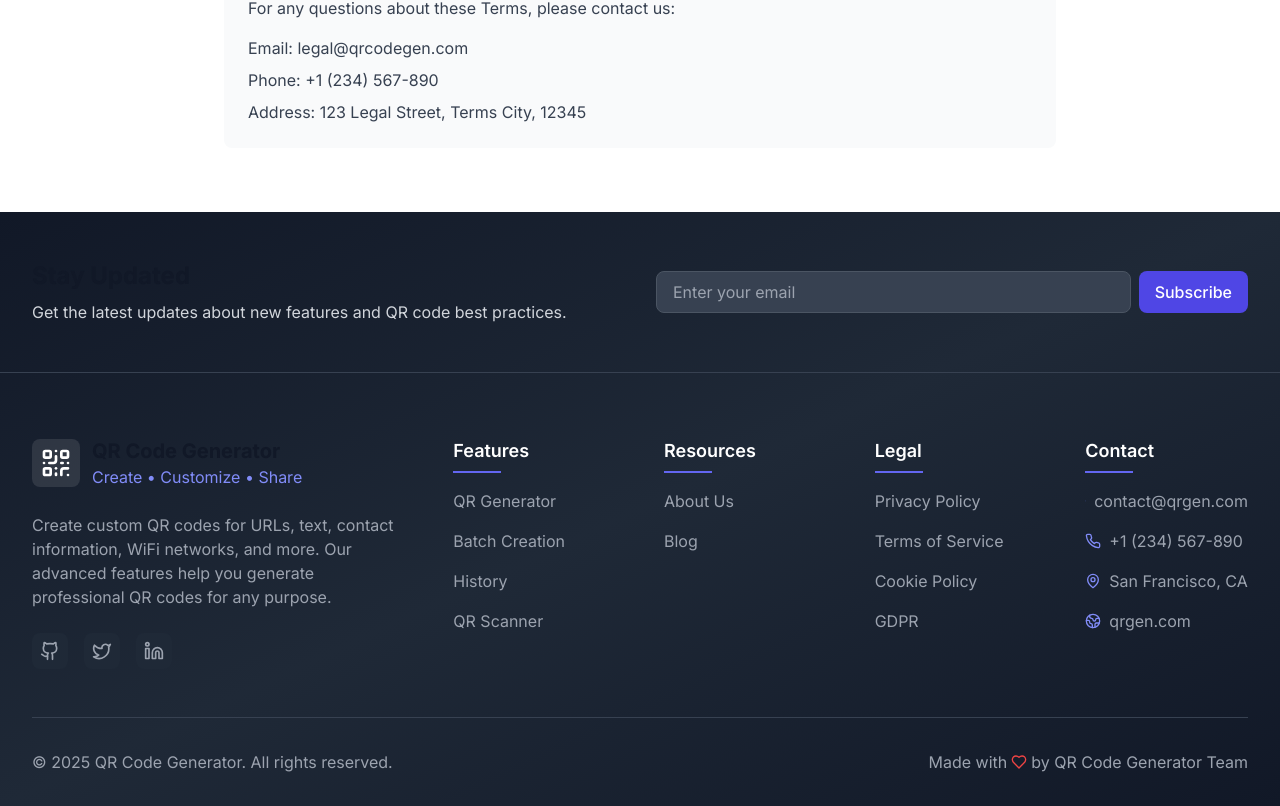
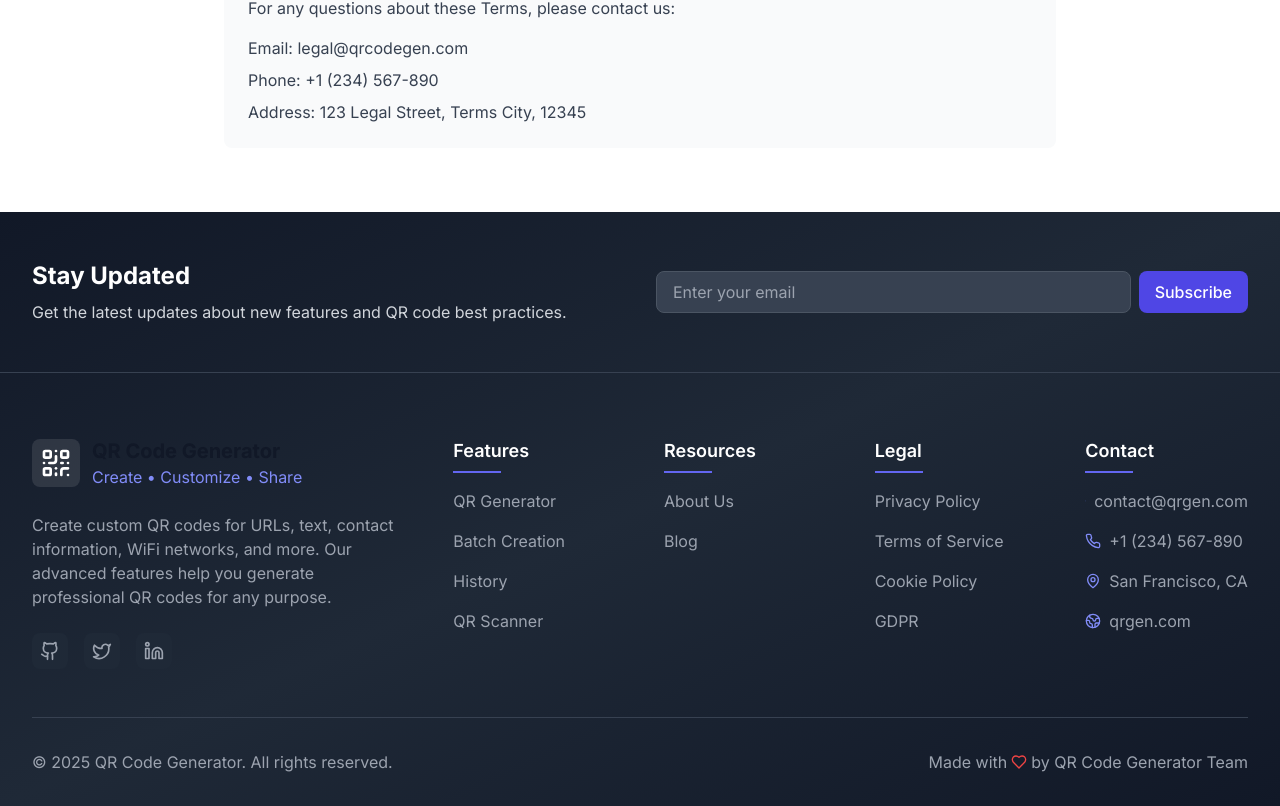
Before and after one commit to seomonu001/goqrgen, a React (Vite) app: page /legal/terms-of-service in a window 1280 px wide. Shown: the part 2865-3671 px from the top of the page. Built offline with nearby package versions, Linux system fonts and the light colour scheme.

Commit message:
Change 'Stay Updated' text color to white

```diff
--- a/src/components/Footer.tsx
+++ b/src/components/Footer.tsx
@@ -12,7 +12,7 @@ const Footer: React.FC = () => {
         <div className="container-custom py-12">
           <div className="flex flex-col md:flex-row items-center justify-between gap-8">
             <div className="md:w-1/2 text-center md:text-left">
-              <h3 className="text-2xl font-bold mb-2">Stay Updated</h3>
+              <h3 className="text-2xl font-bold mb-2 text-white">Stay Updated</h3>
               <p className="text-gray-300">
                 Get the latest updates about new features and QR code best practices.
               </p>
```
